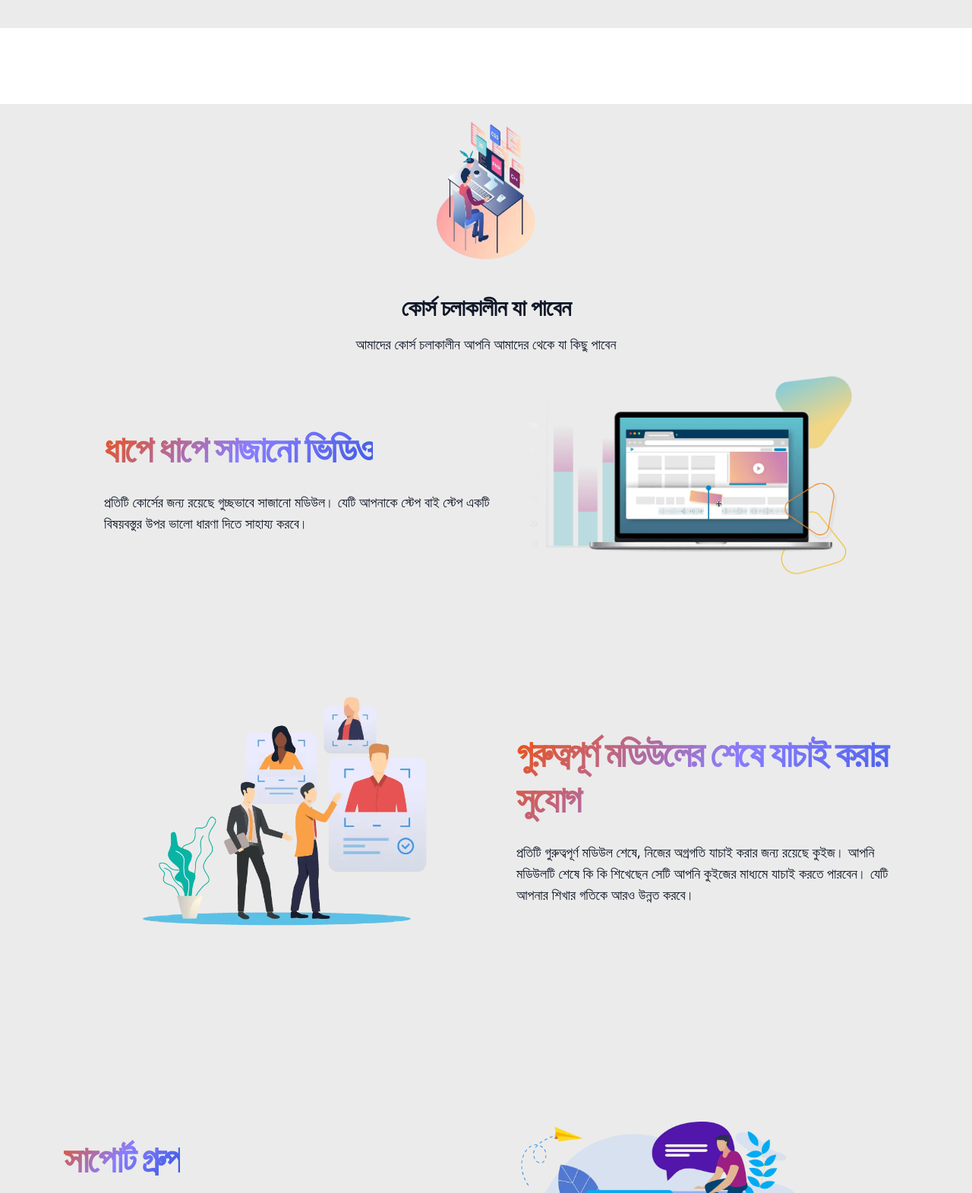
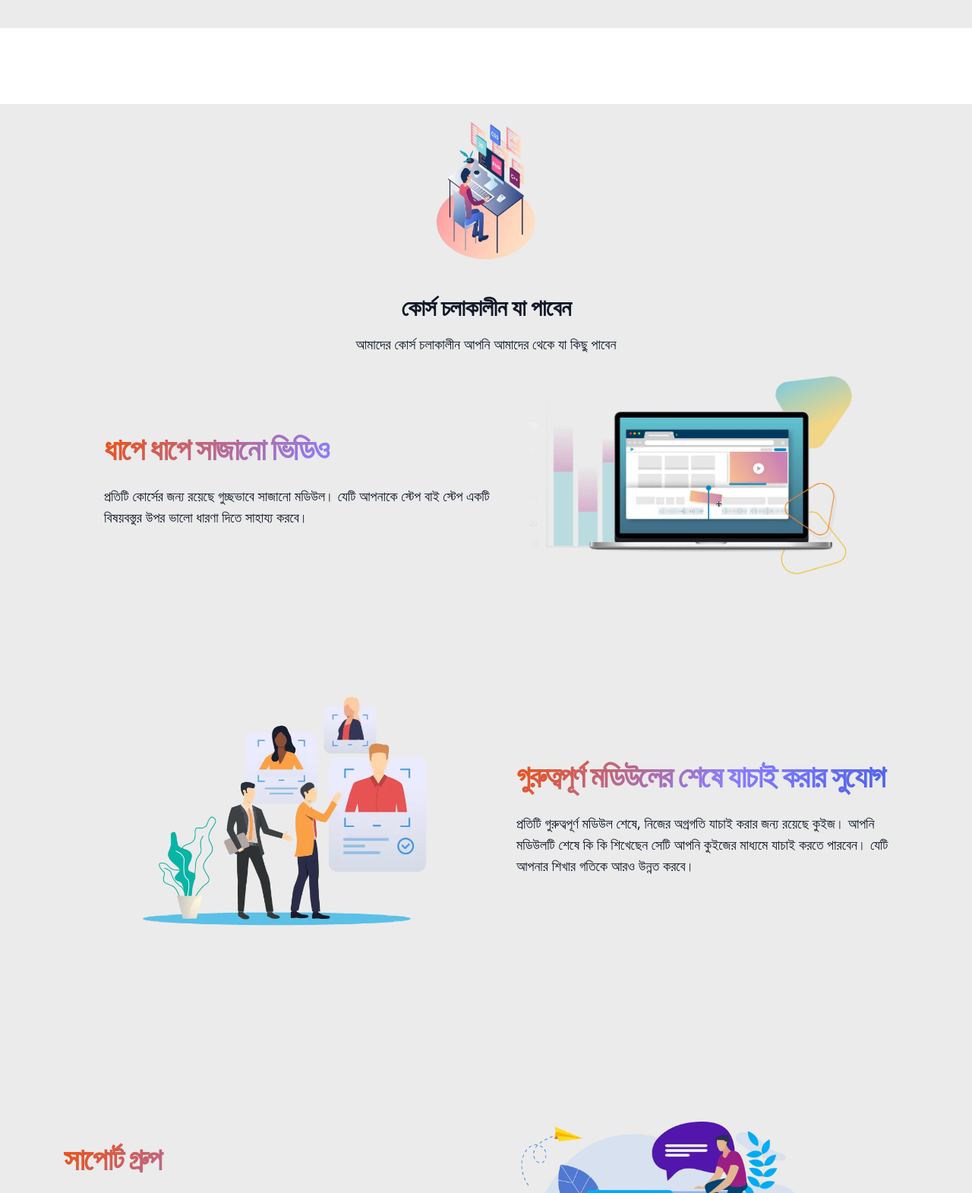
Before and after one commit to dev-azizul/ccbd, a plain HTML site: page index.html in a window 1280 px wide. Shown: the part 575-2146 px from the top of the page at 76% size. Drawn offline with nearby package versions, Linux system fonts and the light colour scheme.

Commit message:
i added animation on text

```diff
--- a/index.html
+++ b/index.html
@@ -23,7 +23,7 @@
           >
             <div>
               <h1
-                class="animatedHeading md:text-left text-2xl md:text-5xl font-extrabold md:leading-15 tracking-tighter text-white md:text-left text-center mb-4"
+                class="title md:text-left text-2xl md:text-5xl font-extrabold md:leading-15 tracking-tighter text-white md:text-left text-center mb-4"
               >
                 ক্যারিয়ার শুরু হোক দক্ষতার আত্মবিশ্বাসে
               </h1>
@@ -160,7 +160,7 @@
         >
           <div class="md:mt-10 mt-5 w-full md:w-1/2 text-center md:text-left">
             <h1
-              class="animatedHeading md:text-left text-xl md:text-5xl font-extrabold md:leading-15 tracking-tighter text-white md:text-center mb-4"
+              class="title md:text-left text-xl md:text-5xl font-extrabold md:leading-15 tracking-tighter text-white md:text-center mb-4"
             >
               ধাপে ধাপে সাজানো ভিডিও
             </h1>
@@ -187,7 +187,7 @@
             class="md:mt-10 md:mt-0 w-full md:w-1/2 text-center md:text-left"
           >
             <h1
-              class="animatedHeading md:text-left text-xl md:text-5xl font-extrabold md:leading-15 tracking-tighter text-white md:text-center mb-4"
+              class="title md:text-left text-xl md:text-5xl font-extrabold md:leading-15 tracking-tighter text-white md:text-center mb-4"
             >
               গুরুত্বপূর্ণ মডিউলের শেষে যাচাই করার সুযোগ
             </h1>
@@ -207,7 +207,7 @@
             class="md:mt-10 md:mt-0 w-full md:w-1/2 text-center md:text-left"
           >
             <h1
-              class="animatedHeading md:text-left text-xl md:text-5xl font-extrabold md:leading-15 tracking-tighter text-white md:text-center mb-4"
+              class="title md:text-left text-xl md:text-5xl font-extrabold md:leading-15 tracking-tighter text-white md:text-center mb-4"
             >
               সাপোর্ট গ্রুপ
             </h1>
@@ -229,7 +229,9 @@
         </div>
 
         <div class="flex flex-col md:flex-row items-center mt-16 md:mt-[120px]">
-          <div class="w-full md:w-1/2 md:flex md:justify-end md:mr-[80px]">
+          <div
+            class="w-full md:w-1/2 justify-center flex md:justify-end md:mr-[80px]"
+          >
             <img class="w-[450px]" src="./Img/home_support_4.webp" alt="" />
           </div>
 
@@ -237,7 +239,7 @@
             class="md:mt-10 md:mt-0 w-full md:w-1/2 text-center md:text-left"
           >
             <h1
-              class="animatedHeading md:text-left text-xl md:text-5xl font-extrabold md:leading-15 tracking-tighter text-white md:text-center mb-4"
+              class="title md:text-left text-xl md:text-5xl font-extrabold md:leading-15 tracking-tighter text-white md:text-center mb-4"
             >
               শীর্ষ 3 জনের জন্য আকর্ষণীয় উপহার
             </h1>
--- a/style.css
+++ b/style.css
@@ -1,4 +1,8 @@
-.animatedHeading {
+
+.title {
+  font-size: 2.5rem;
+  font-weight: bold;
+  padding: 2px 0;
   background-image: linear-gradient(
     -225deg,
     #f34f09,
@@ -10,7 +14,17 @@
   background-clip: text;
   -webkit-background-clip: text;
   color: transparent;
-  animation: headline_animation 2s linear infinite;
-  display: inline-block;
-  padding: 10px 0;
+  animation: headline_animation 5s linear infinite;
 }
+
+@keyframes headline_animation {
+  100% {
+    background-position-x: 519.13%;
+    background-position-y: 50%;
+  }
+
+  0% {
+    background-position-x: 0%;
+    background-position-y: 50%;
+  }
+}
```
